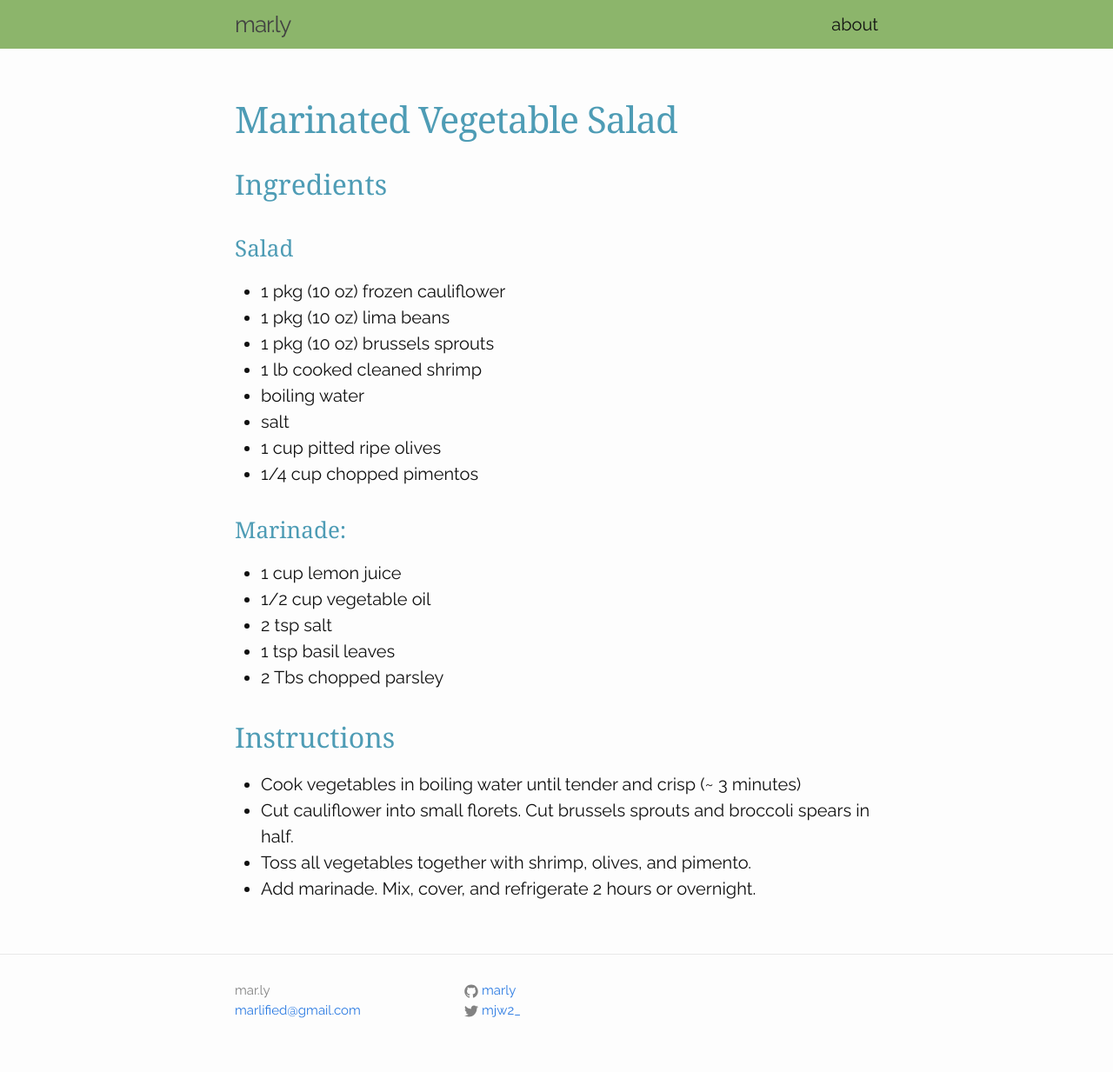
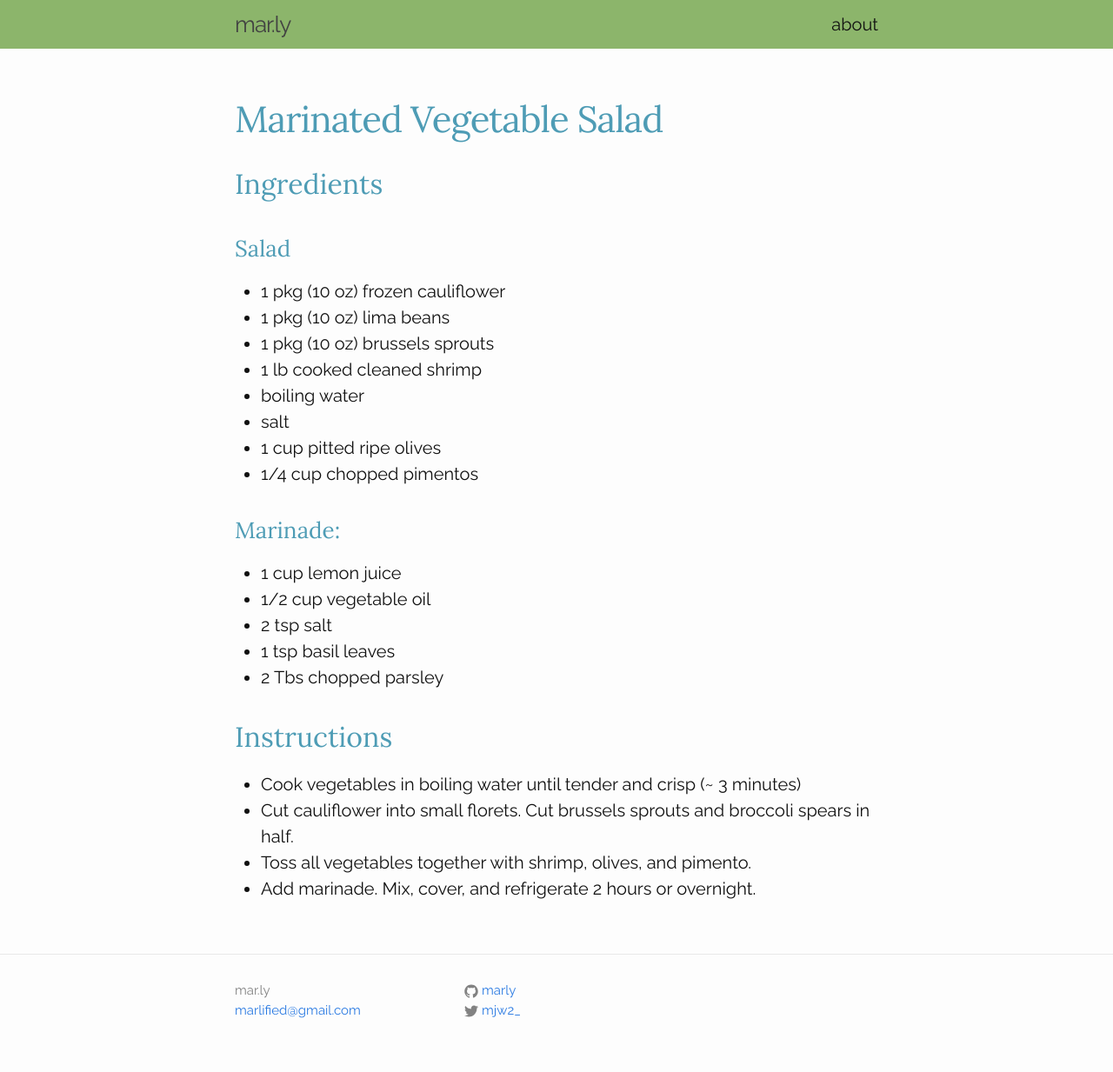
Before and after one commit to marly/mar.ly, a Jekyll site: the page built from _recipes/marinated_vegetable_salad.md, in a window 1280 px wide. Shown: the whole page at 87% size. Built offline with Jekyll 4.4.1, drawn with Linux system fonts in a browser that asks for light colours; some web fonts are replaced.

Commit message:
404 and favicon

```diff
--- a/_includes/head.html
+++ b/_includes/head.html
@@ -9,4 +9,5 @@
   <link rel="stylesheet" href="{{ "/css/main.css" | prepend: site.baseurl }}">
   <link rel="canonical" href="{{ page.url | replace:'index.html','' | prepend: site.baseurl | prepend: site.url }}">
   <link rel="alternate" type="application/rss+xml" title="{{ site.title }}" href="{{ "/feed.xml" | prepend: site.baseurl | prepend: site.url }}" />
+  <link rel="shortcut icon" type="image/x-icon" href="/favicon.png">
 </head>
--- a/_includes/header.html
+++ b/_includes/header.html
@@ -15,7 +15,7 @@
 
       <div class="trigger">
         {% for page in site.pages %}
-          {% if page.title %}
+          {% if page.title and page.title != 'Page not found' %}
           <a class="page-link" href="{{ page.url | prepend: site.baseurl }}">{{ page.title | downcase }}</a>
           {% endif %}
         {% endfor %}
--- a/_sass/_base.scss
+++ b/_sass/_base.scss
@@ -96,7 +96,7 @@
  * Headings
  */
 h1, h2, h3, h4, h5, h6 {
-    font-weight: 300;
+    font-weight: 400;
 }
 
 
--- a/css/main.scss
+++ b/css/main.scss
@@ -2,12 +2,13 @@
 # Only the main Sass file needs front matter (the dashes are enough)
 ---
 @charset "utf-8";
-@import url(https://fonts.googleapis.com/css?family=Droid+Serif:400|Raleway:400,700|Copse);
+@import url(https://fonts.googleapis.com/css?family=Raleway:400,700|Lora:300,400);
 
 
 // Our variables
-$base-font-family: Raleway, Helvetica, Arial, sans-serif;
-$heading-font-family: "Copse", Georgia, serif;
+$base-font-family: "Raleway", Helvetica, Arial, sans-serif;
+$heading-letter-spacing: 1px;
+$heading-font-family: "Lora", Georgia, serif;
 $base-font-size:   1.25em;
 $small-font-size:  $base-font-size * 0.875;
 $base-line-height: 1.5;
```
Also changed, not shown: 404.html (added, +12 -0 lines), favicon.png (added).
